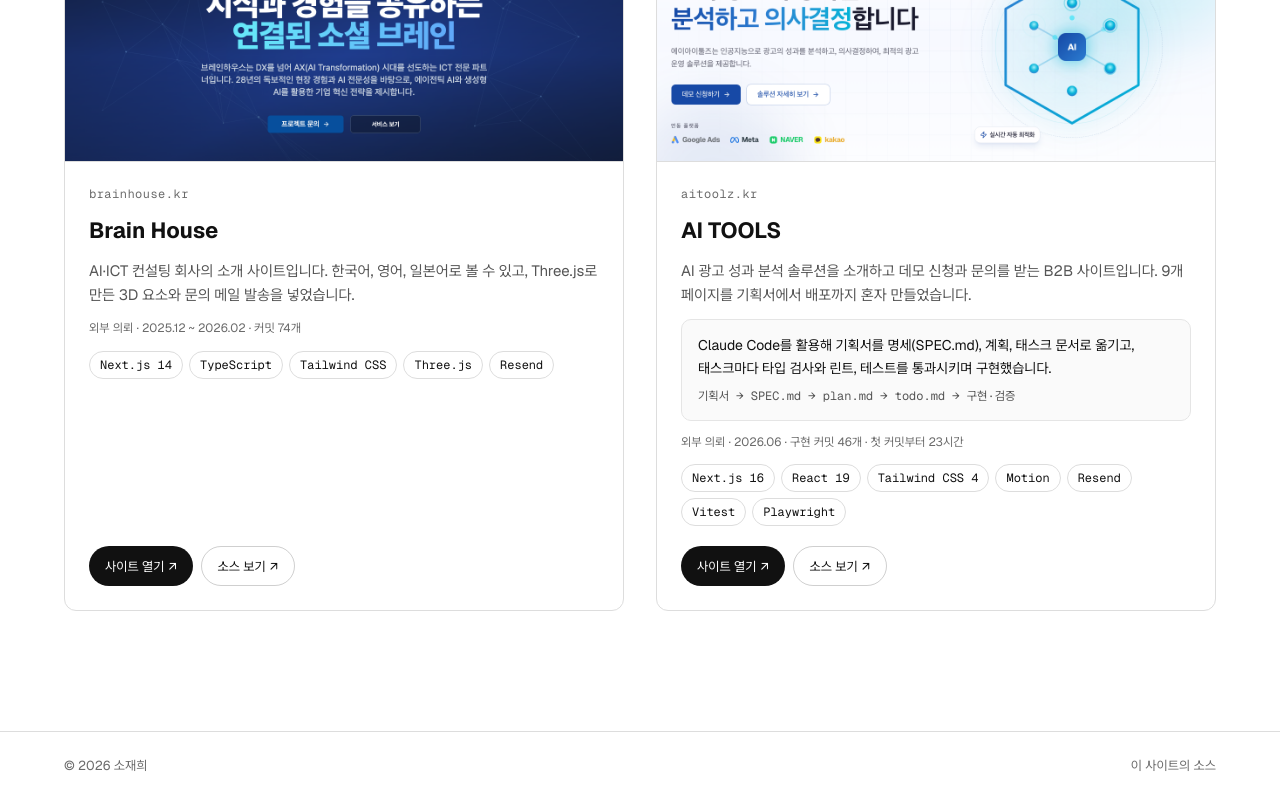
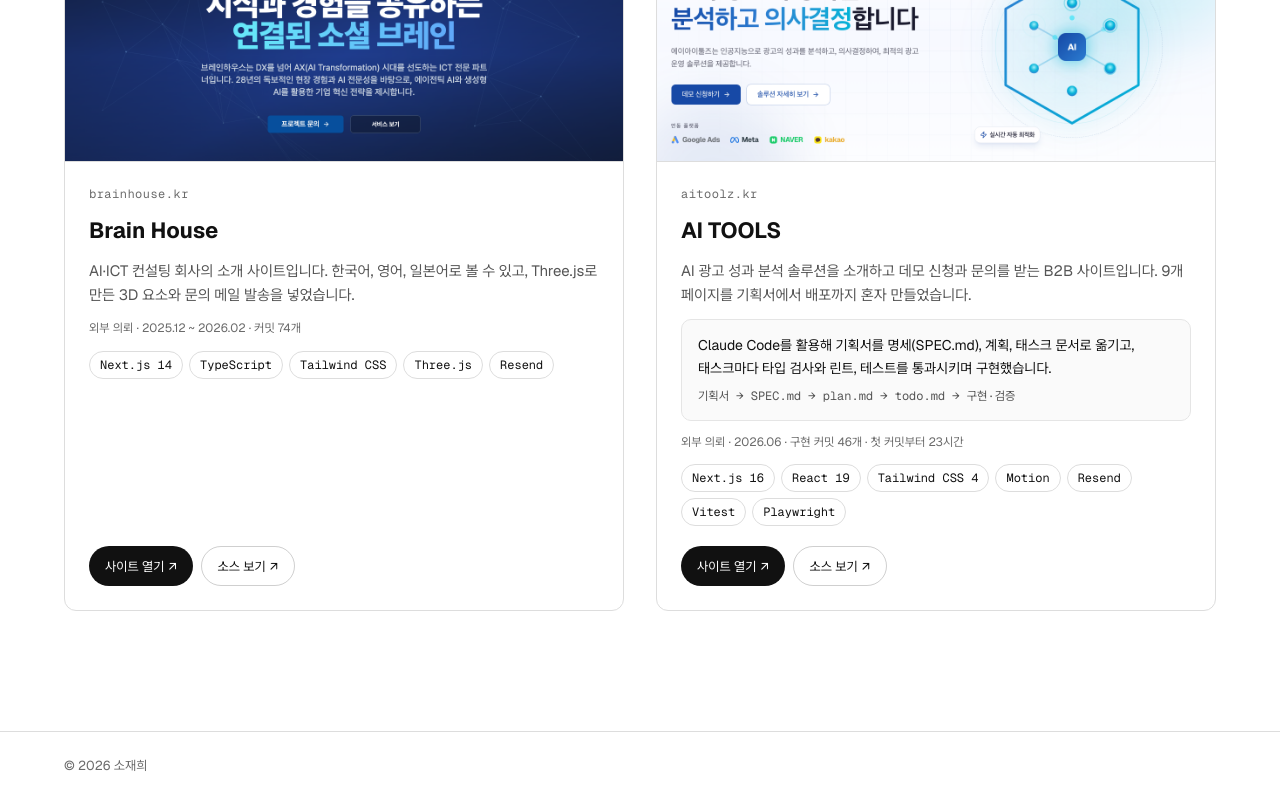
Before and after one commit to BuffSo/jake-homepage, a Next.js app: page /work in a window 1280 px wide. Shown: the part 10557-11357 px from the top of the page. Built offline with nearby package versions, Linux system fonts and the light colour scheme.

Commit message:
feat(app): leave only the copyright line in the footer
The repository link already lives in the this-site item on /ai, so the footer keeps just the copyright line.

```diff
--- a/src/components/site-footer.tsx
+++ b/src/components/site-footer.tsx
@@ -1,13 +1,11 @@
-// 푸터 (docs/02-ia.md 홈 5). 연락 링크는 첫 화면과 About에 있으므로 여기서는 반복하지 않는다.
+// 푸터 (docs/02-ia.md 홈 5). "© 2026 소재희" 한 줄만 둔다(2026-10-17).
+// 연락 링크는 첫 화면과 About에, 이 사이트의 저장소 링크는 /ai의 "이 사이트" 카드에 있다.
 // 연도는 렌더 중에 계산하지 않는다. Cache Components에서 new Date()는 빌드 오류다.
 export function SiteFooter() {
   return (
     <footer className="mt-auto border-t border-line print:hidden">
-      <div className="mx-auto flex w-full max-w-7xl justify-between px-4 py-6 text-[0.8125rem] text-subtle md:px-16">
+      <div className="mx-auto w-full max-w-7xl px-4 py-6 text-[0.8125rem] text-subtle md:px-16">
         <span>© 2026 소재희</span>
-        <a href="https://github.com/BuffSo/jake-homepage" className="underline-offset-4 hover:underline">
-          이 사이트의 소스
-        </a>
       </div>
     </footer>
   );
```
